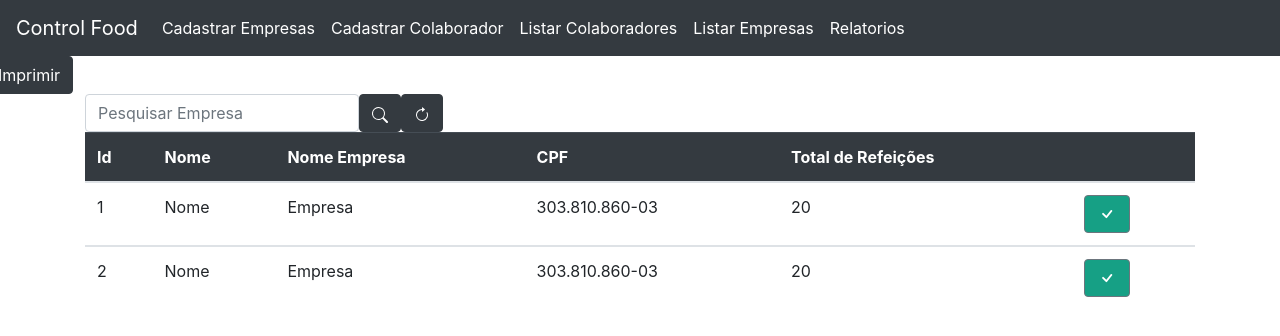
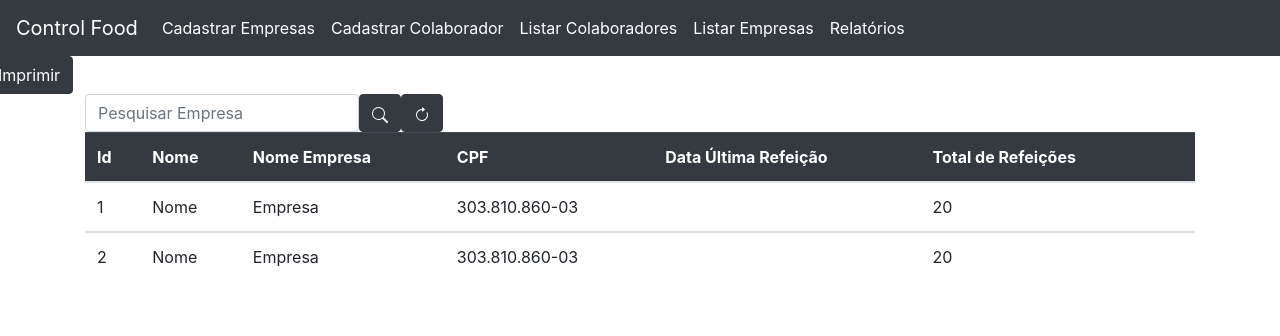
Before and after one commit to matheuseds/ControlFood-Frontend, a Nuxt app: page /relatorioGeral in a window 1280 px wide. Shown: the top 336 px of the page. Built offline with nearby package versions, Linux system fonts and the light colour scheme.

Commit message:
update relatorio

```diff
--- a/pages/relatorioGeral.vue
+++ b/pages/relatorioGeral.vue
@@ -39,7 +39,7 @@
           </li>
           <li class="nav-item active">
             <NuxtLink to="/relatorioGeral" class="nav-link"
-              >Relatorios</NuxtLink
+              >Relatórios</NuxtLink
             >
           </li>
         </ul>
@@ -108,6 +108,7 @@
             <th>Nome</th>
             <th>Nome Empresa</th>
             <th>CPF</th>
+            <th>Data Última Refeição</th>
             <th>Total de Refeições</th>
             <th></th>
           </tr>
@@ -119,14 +120,8 @@
             <td>{{ relatorio.nome }}</td>
             <td>{{ relatorio.empresa }}</td>
             <td>{{ relatorio.CPF }}</td>
+            <th>{{ relatorio.ultimodia}}</th>
             <td>{{ relatorio.refeicoes }}</td>
-            <td>  <b-button
-                style="background-color: #16a085"
-                v-b-modal.modal-1
-                @click="id = empresa.id"
-              >
-                <b-icon-check></b-icon-check>
-              </b-button></td>
           </tr>
         </tbody>
       </table>
```
